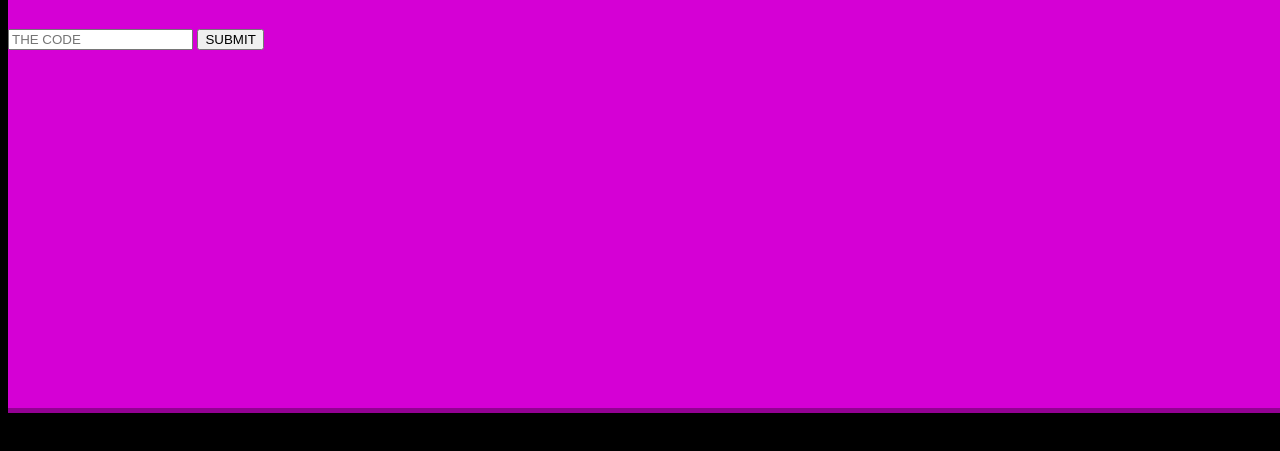
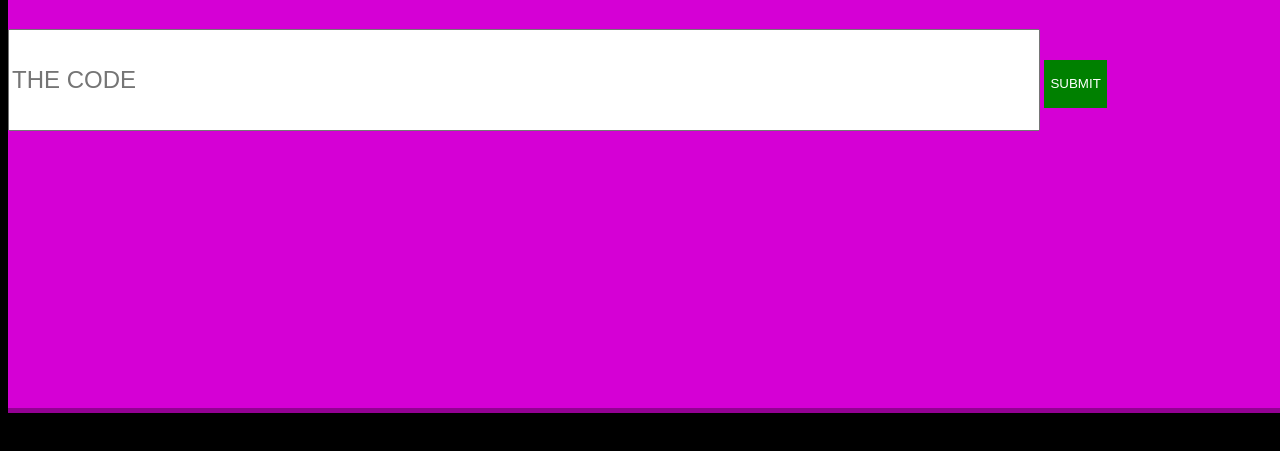
Before and after one commit to mostafaBah/JUDYS, a plain HTML site: page index.html in a window 1280 px wide. Both pictures are taken after a click on the button "DON'T CLICK IF YOU ARE NOT JUDY". Shown: the part 237-688 px from the top of the page. Drawn offline with Linux system fonts and the light colour scheme.

Commit message:
Update main.css

```diff
--- a/main.css
+++ b/main.css
@@ -1,6 +1,8 @@
 body{
   background-color: black;
   font-family: Arial;
+  overflow: auto;
+  overflow-x: hidden;
 }
 .startBtn{
   background-color: rgb(213, 0, 213);
@@ -12,6 +14,9 @@ body{
   left: 10%;
   height: 20%;
   width: 80%;
+  color: white;
+  display: block;
+  cursor: pointer;
 }
 .startBtn:active{
   transition: 0.1s;
@@ -35,8 +40,16 @@ body{
   font-size: xx-large;
   text-shadow: 2px 2px black;
 }
-.show{
-  display: block;
+.codeInput{
+  width: 80%;
+  height: 20%;
+  font-size: x-large;
+}
+.submitBtn{
+  background-color: green;
+  border: none;
+  height: 10%;
+  color: white;
 }
 .hide{
   display: none;
```
